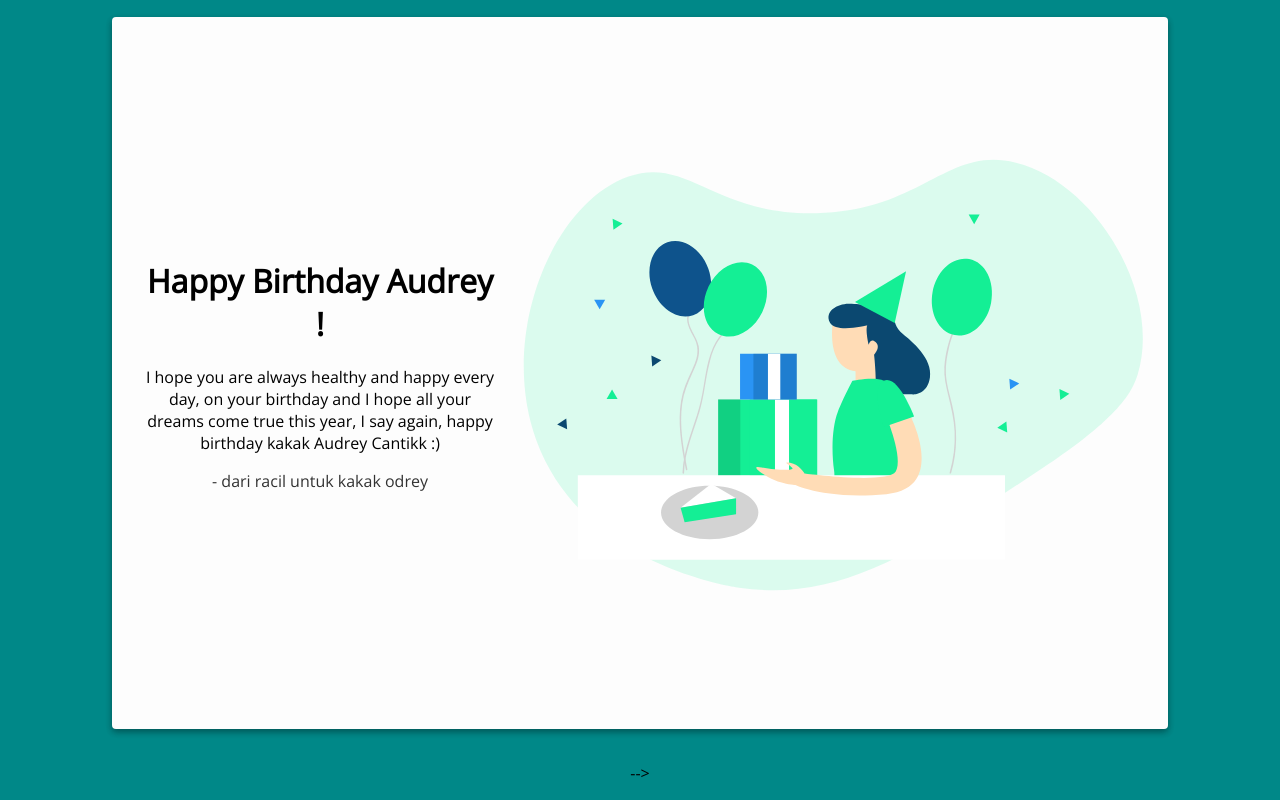
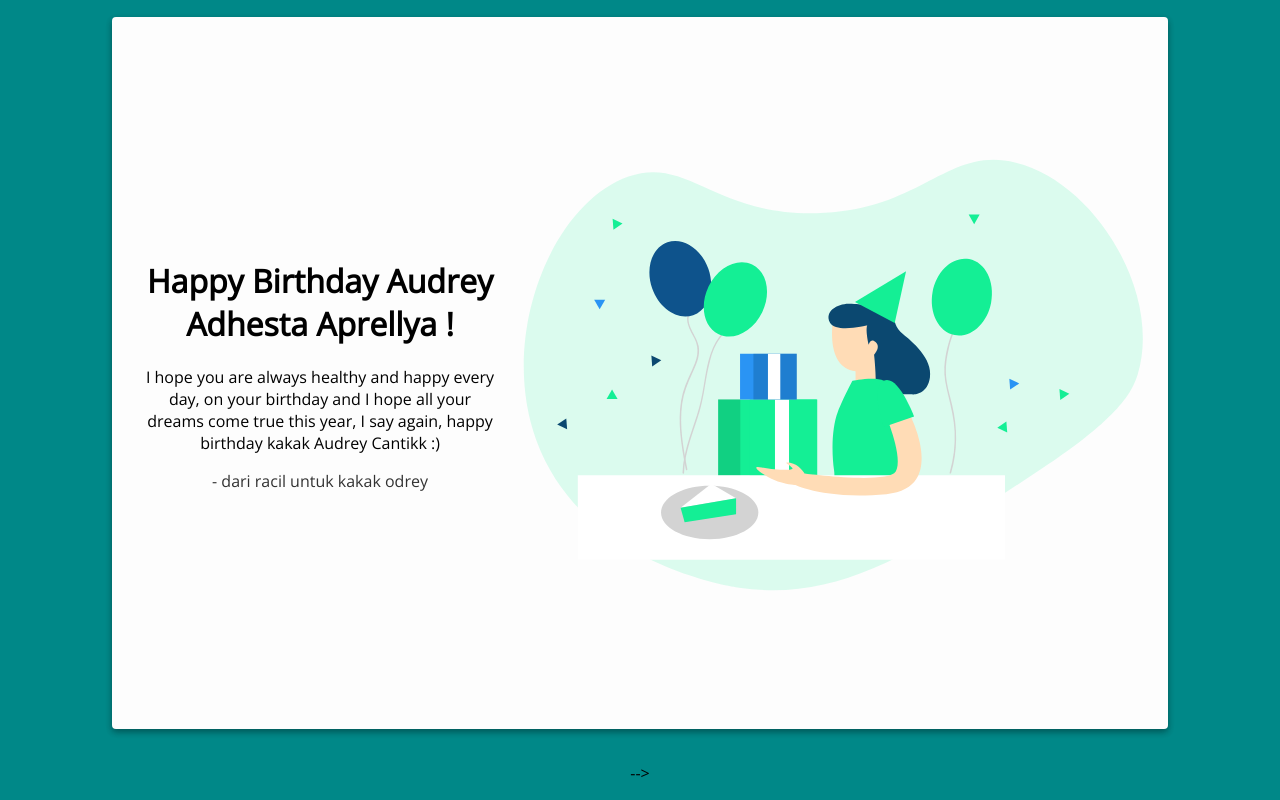
Before and after one commit to JottTheMurphy/Greeting-Brithday, a plain HTML site: page index.html in a window 1280 px wide. Drawn offline with nearby package versions, Linux system fonts and the light colour scheme.

Commit message:
index.html

```diff
--- a/index.html
+++ b/index.html
@@ -6,14 +6,14 @@
   <link rel="stylesheet" href="./index.css">
   <link rel="preconnect" href="https://fonts.gstatic.com">
   <link rel="stylesheet" href="https://fonts.googleapis.com/css2?family=Open+Sans&display=swap">
-  <title>Happy Birthday</title>
+  <title>Happy Birthday Audrey</title>
 </head>
 <body>
   <audio id="lagu" src="lagu.mp3" preload="auto"></audio>
   <div class="card">
     <img src="./birthday.svg" alt="birthday" class="birthday">
     <div class="text">
-      <h1>Happy Birthday Audrey !</h1>
+      <h1>Happy Birthday Audrey Adhesta Aprellya !</h1>
       <p>I hope you are always healthy and happy every day, on your birthday and I hope all your dreams come true this year, I say again, happy birthday kakak Audrey Cantikk :)</p>
       <p class="muted">- dari racil untuk kakak odrey</p>
     </div>
```
